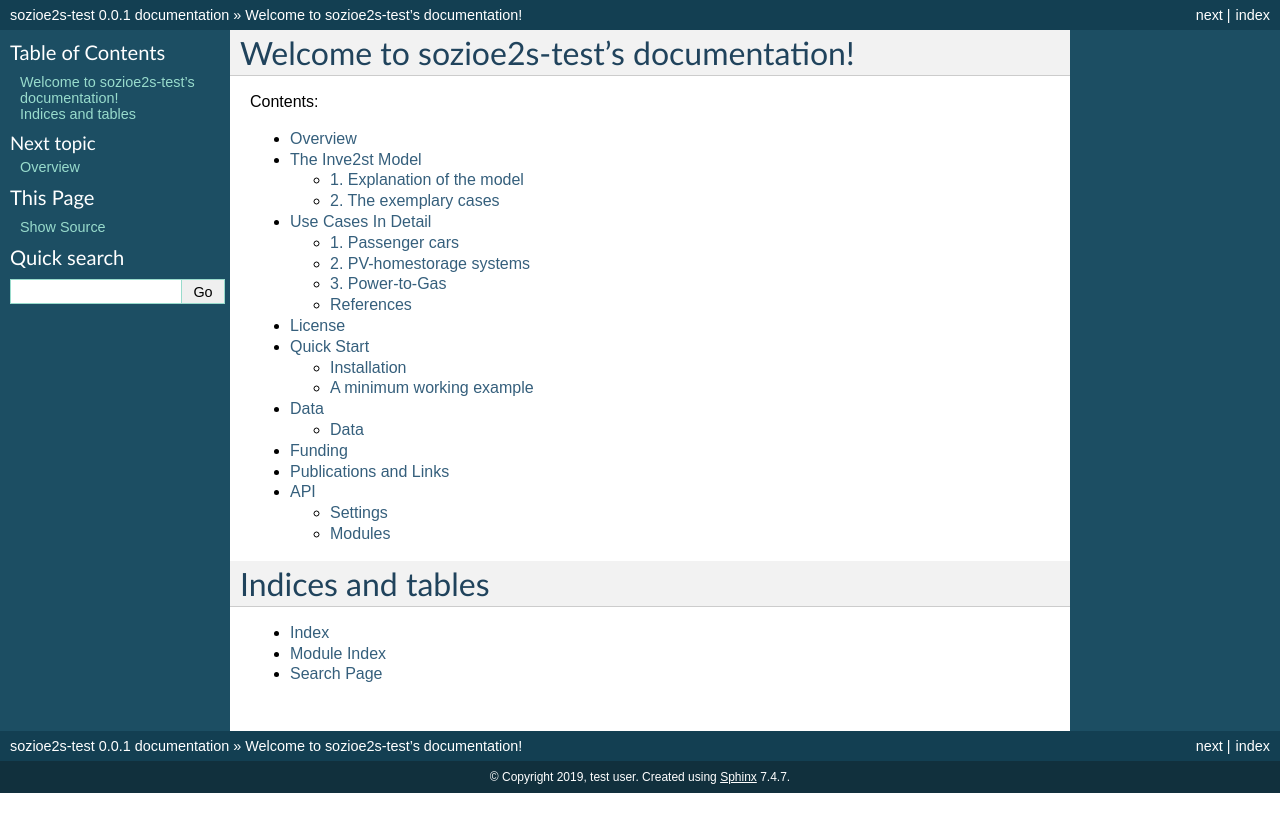
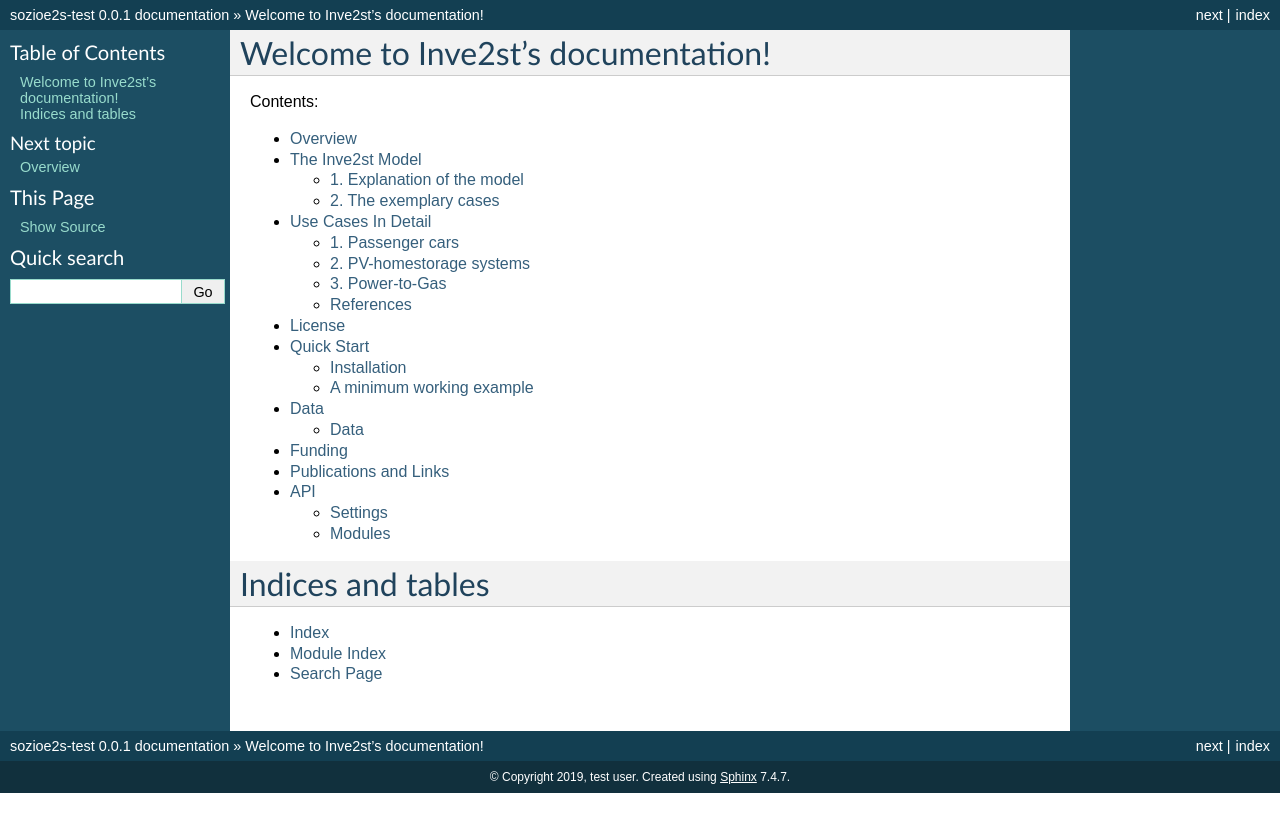
Before and after one commit to CSenkpiel/Inve2st, a Sphinx documentation site: the page built from docs/source/index.rst, in a window 1280 px wide. Shown: the top 832 px of the page. Built offline with Sphinx 7.4.7, drawn with Linux system fonts in a browser that asks for light colours.

Commit message:
Update index.rst

```diff
--- a/docs/source/index.rst
+++ b/docs/source/index.rst
@@ -3,7 +3,7 @@
    You can adapt this file completely to your liking, but it should at least
    contain the root `toctree` directive.
 
-Welcome to sozioe2s-test's documentation!
+Welcome to Inve2st's documentation!
 =========================================
 
 .. toctree::
```
